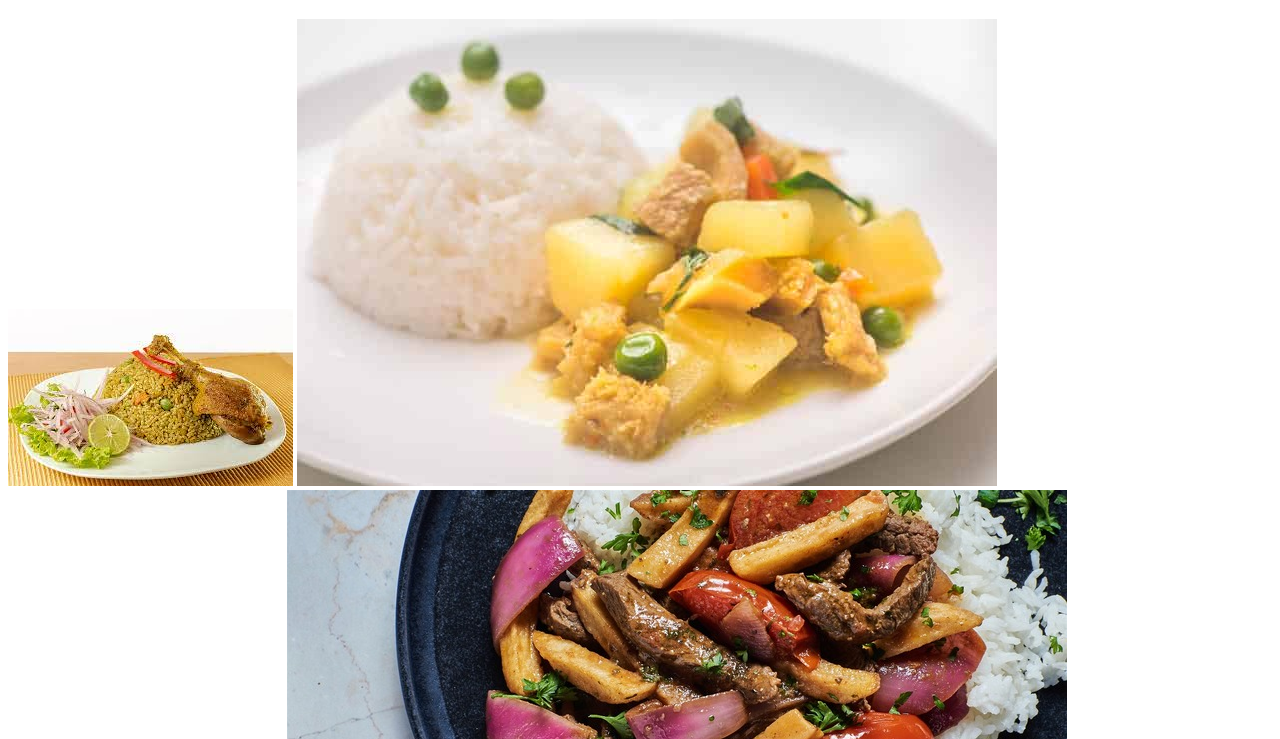
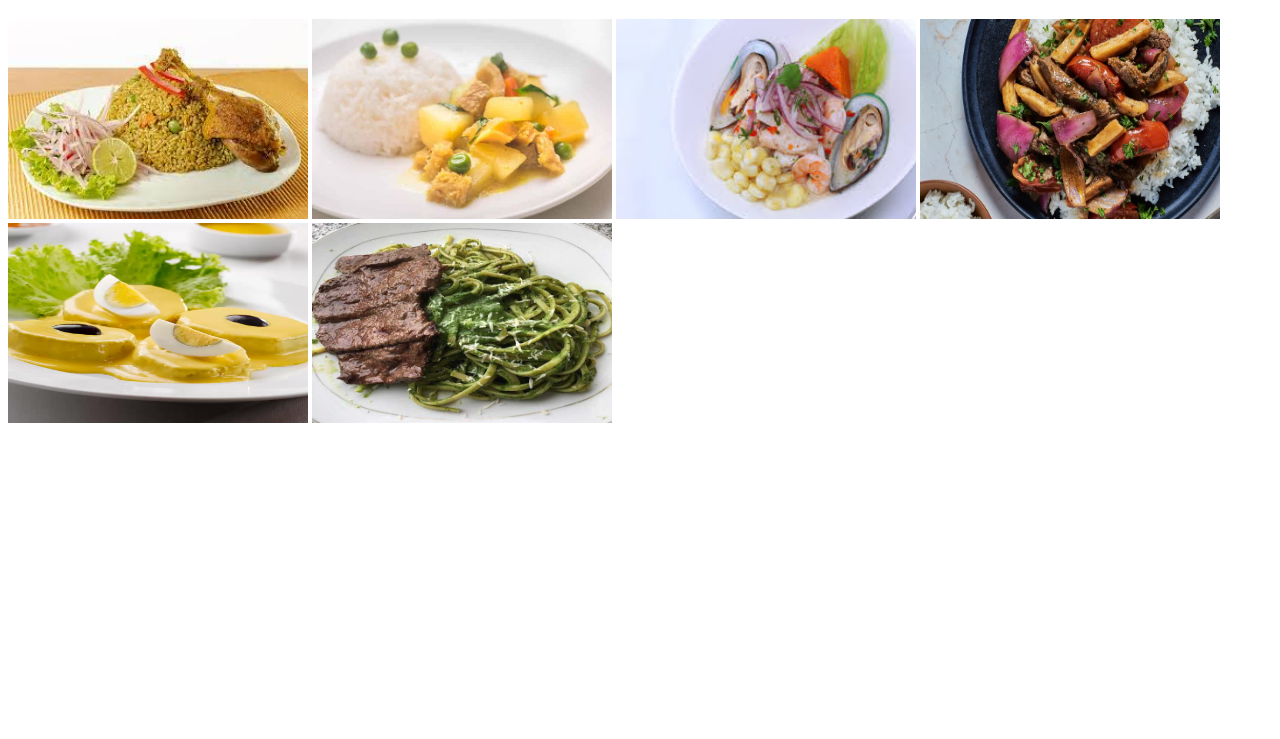
Before and after one commit to badbuddyy/odin-recipes, a plain HTML site: page index.html in a window 1280 px wide. Shown: the part 61-800 px from the top of the page. Drawn offline with Linux system fonts and the light colour scheme.

Commit message:
Image size fixed

```diff
--- a/index.html
+++ b/index.html
@@ -9,13 +9,15 @@
 <body>
 
     <h1>Select your Desired Peruvian Dish!</h1>
-    <div class=Food-Selection>
-        <img src="images/ArrozConPollo.jpeg" alt="">
-        <img src="images/CauCau.jpeg">
-        <img src="images/CevicheMixto.jpeg" alt="">
-        <img src="images/LomoSaltado.jpeg" alt="">
-        <img src="images/PapaLaHuancaina.jpeg" alt="">
-        <img src="images/TallarinesVerde.jpeg" alt="">
+
+    <div class=F-Selection>
+        <img src="images/ArrozConPollo.jpeg" alt="" width="300" height="200">
+        <img src="images/CauCau.jpeg" alt="" width="300" height="200">
+        <img src="images/CevicheMixto.jpeg" alt="" width="300" height="200">
+        <img src="images/LomoSaltado.jpeg" alt="" width="300" height="200">
+        <img src="images/PapaLaHuancaina.jpeg" alt="" width="300" height="200">
+        <img src="images/TallarinesVerde.jpeg" alt="" width="300" height="200">
     </div>
+
 </body>
 </html>
--- a/style.css
+++ b/style.css
@@ -1,3 +1,3 @@
-.Food-Selection{
-
+.F-Selection{
+    container:auto;
 }
```
